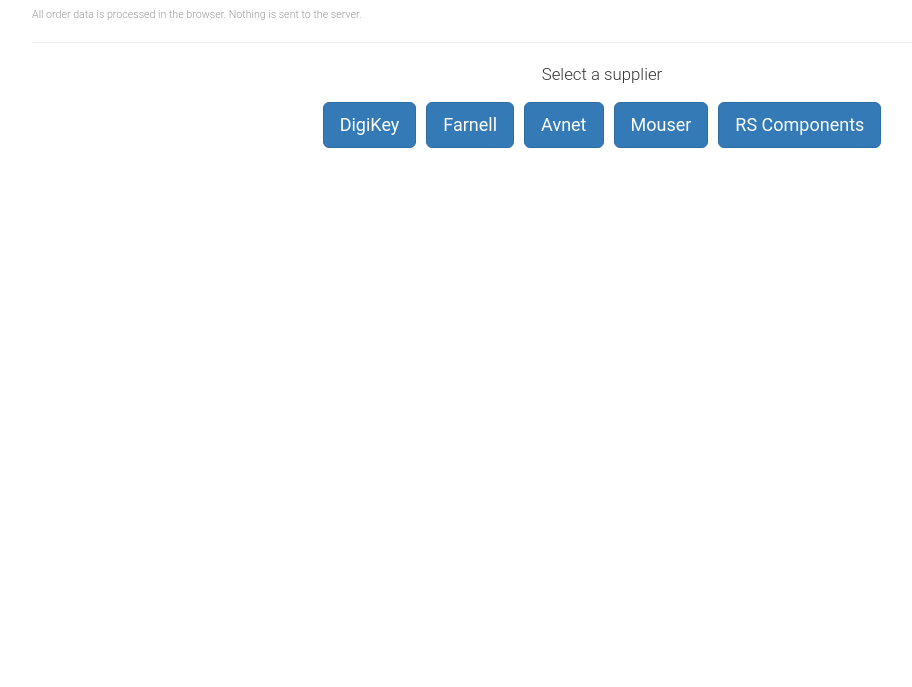
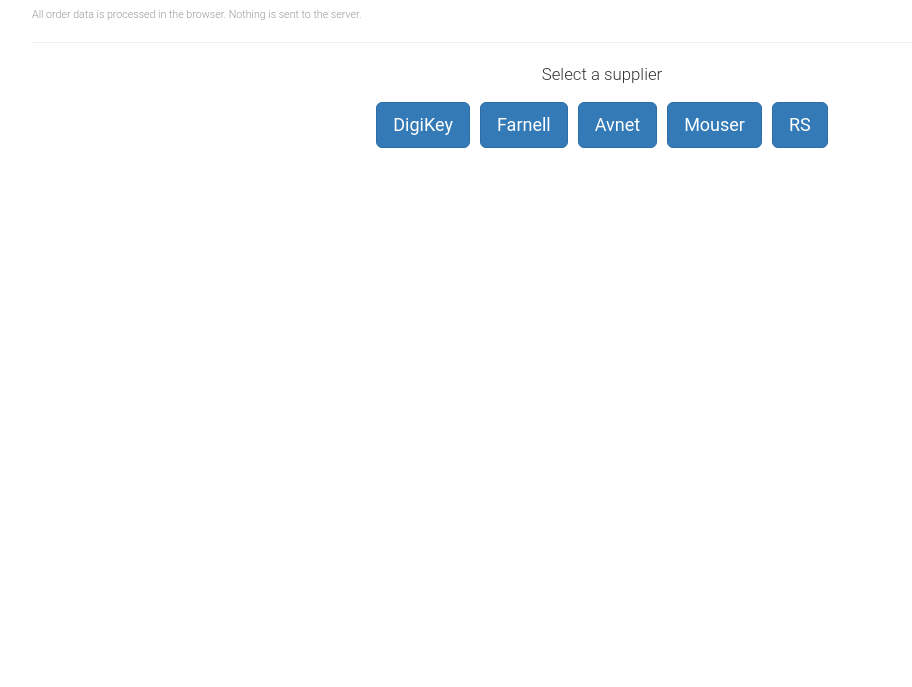
Before and after one commit to jbowring/slop, a plain HTML site: page index.html in a window 1280 px wide. Shown: the part 113-800 px from the top of the page, without its empty margins (38-950 px from the left). Drawn offline with nearby package versions, Linux system fonts and the light colour scheme.

Commit message:
Change RS button text

```diff
--- a/index.html
+++ b/index.html
@@ -166,7 +166,7 @@
             fileType: ".xls",
         },
         "rs": {
-            name: "RS Components",
+            name: "RS",
             type: "rs",
             fileType: ".html",
         },
```
